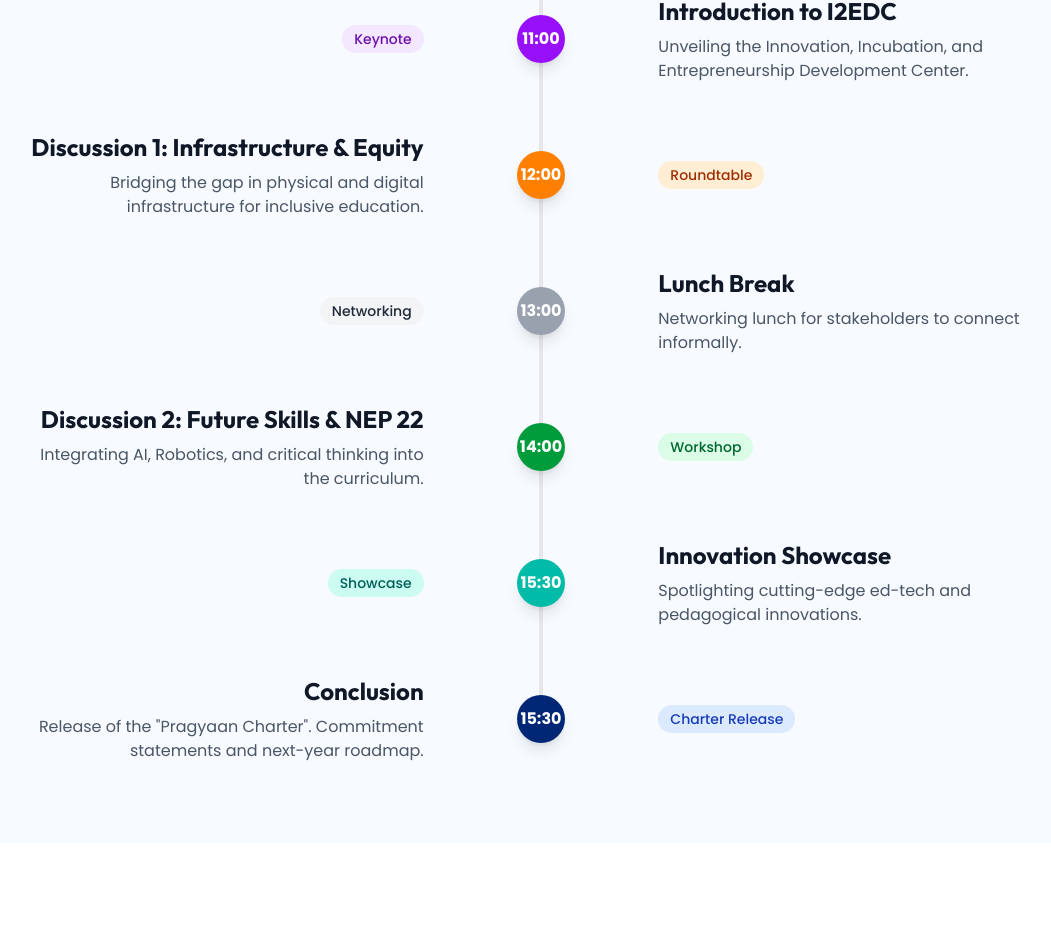
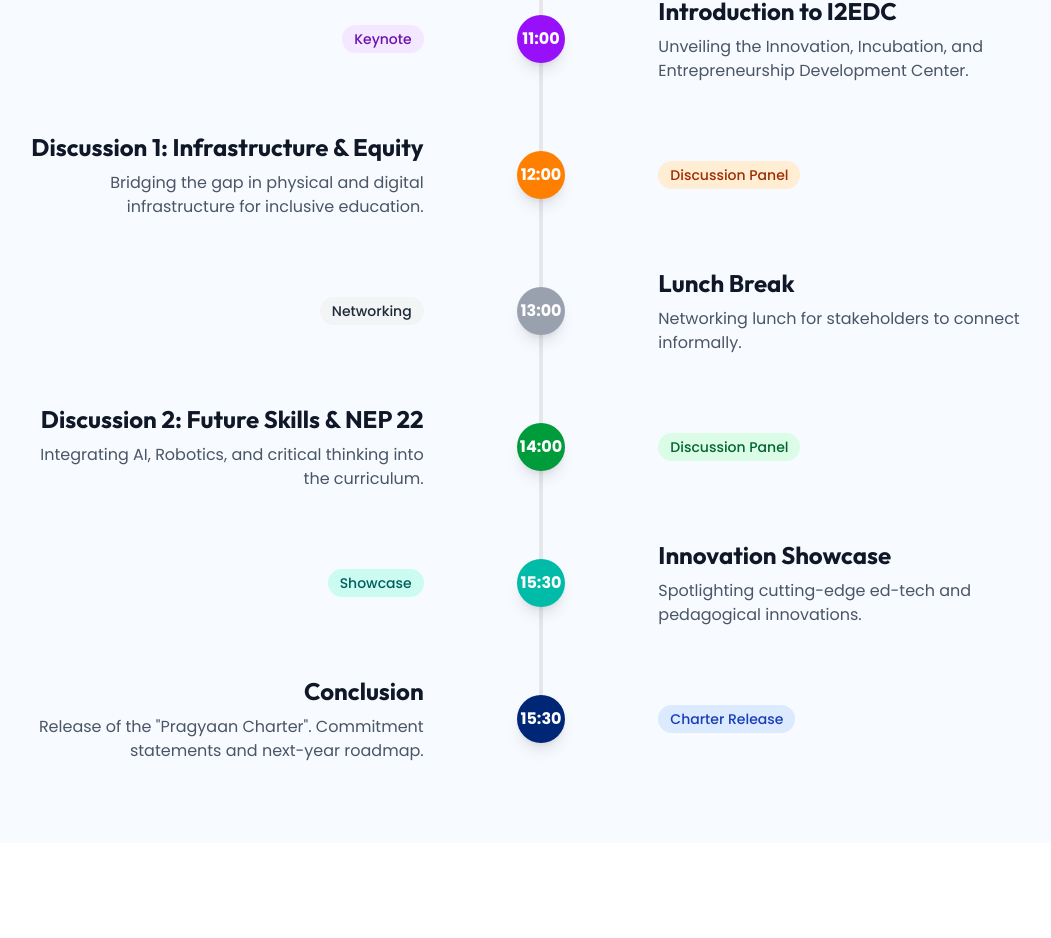
Before and after one commit to ubbelothbrok/BRICS, a React (Vite) app: page /manthan in a window 1280 px wide. Shown: the part 2639-3577 px from the top of the page, without its empty margins (99-1150 px from the left). Built offline with nearby package versions, Linux system fonts and the light colour scheme; no server answers.

Commit message:
chore: Standardize event type labels from "Roundtable" and "Workshop" to "Discussion Panel" in Manthan page.

```diff
--- a/src/pages/Manthan.tsx
+++ b/src/pages/Manthan.tsx
@@ -188,7 +188,7 @@ export default function Manthan() {
                             <div className="bg-white rounded-2xl p-5 shadow-md relative z-10">
                                 <h4 className="text-xl font-bold text-gray-900 mb-2">Discussion 1: Infrastructure & Equity</h4>
                                 <p className="text-gray-600 text-sm mb-3">Bridging the gap in physical and digital infrastructure for inclusive education.</p>
-                                <span className="inline-block px-3 py-1 bg-orange-100 text-orange-800 rounded-full text-xs font-medium">Roundtable</span>
+                                <span className="inline-block px-3 py-1 bg-orange-100 text-orange-800 rounded-full text-xs font-medium">Discussion Panel</span>
                             </div>
                         </div>
 
@@ -210,7 +210,7 @@ export default function Manthan() {
                             <div className="bg-white rounded-2xl p-5 shadow-md relative z-10">
                                 <h4 className="text-xl font-bold text-gray-900 mb-2">Discussion 2: Future Skills & NEP 22</h4>
                                 <p className="text-gray-600 text-sm mb-3">Integrating AI, Robotics, and critical thinking into the curriculum.</p>
-                                <span className="inline-block px-3 py-1 bg-green-100 text-green-800 rounded-full text-xs font-medium">Workshop</span>
+                                <span className="inline-block px-3 py-1 bg-green-100 text-green-800 rounded-full text-xs font-medium">Discussion Panel</span>
                             </div>
                         </div>
 
@@ -274,7 +274,7 @@ export default function Manthan() {
                                 </div>
                                 <div className="w-12 h-12 rounded-full bg-brics-orange text-white flex items-center justify-center font-bold z-10 shadow-lg group-hover:scale-125 transition-transform duration-300">12:00</div>
                                 <div className="md:w-5/12 pl-8">
-                                    <span className="inline-block px-3 py-1 bg-orange-100 text-orange-800 rounded-full text-sm font-medium">Roundtable</span>
+                                    <span className="inline-block px-3 py-1 bg-orange-100 text-orange-800 rounded-full text-sm font-medium">Discussion Panel</span>
                                 </div>
                             </div>
 
@@ -298,7 +298,7 @@ export default function Manthan() {
                                 </div>
                                 <div className="w-12 h-12 rounded-full bg-brics-green text-white flex items-center justify-center font-bold z-10 shadow-lg group-hover:scale-125 transition-transform duration-300">14:00</div>
                                 <div className="md:w-5/12 pl-8">
-                                    <span className="inline-block px-3 py-1 bg-green-100 text-green-800 rounded-full text-sm font-medium">Workshop</span>
+                                    <span className="inline-block px-3 py-1 bg-green-100 text-green-800 rounded-full text-sm font-medium">Discussion Panel</span>
                                 </div>
                             </div>
 
```
